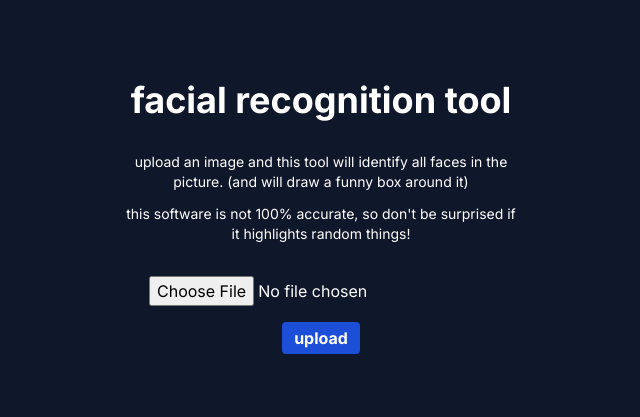
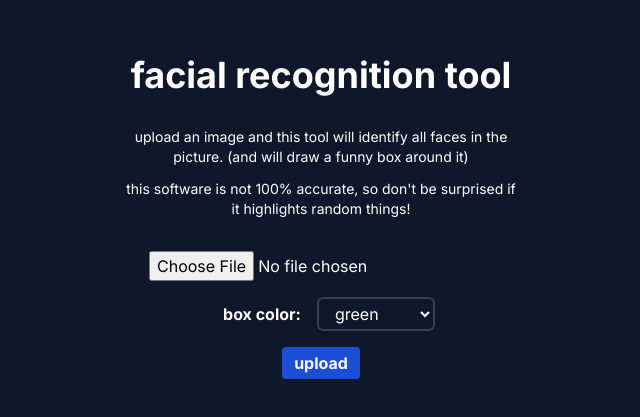
Before and after one commit to must108/simple-face-recognition, a Next.js app in the folder client/: page / in a window 1280 px wide. Shown: the part 183-600 px from the top of the page, without its empty margins (319-959 px from the left). Built offline with nearby package versions, Linux system fonts and the light colour scheme.

Commit message:
finished color selector

```diff
--- a/client/src/app/page.tsx
+++ b/client/src/app/page.tsx
@@ -7,6 +7,7 @@ export default function Home() {
   const [file, setFile] = useState(null);
   const [imageUrl, setImageUrl] = useState('');
   const [possibleError, setPossibleError] = useState('');
+  const [color, setColor] = useState("green");
 
   useEffect(() => {
     setTimeout(() => {
@@ -18,6 +19,10 @@ export default function Home() {
     setFile(e.target.files[0]);
   };
 
+  const handleColorChange = (e: any) => {
+    setColor(e.target.value);
+  }
+
   const handleSubmit = async (e: any) => {
     e.preventDefault();
     if (!file) {
@@ -27,6 +32,8 @@ export default function Home() {
 
     const formData = new FormData();
     formData.append('file', file!);
+    formData.append('color', color);
+    console.log('formdata: ', formData);
 
     const res = await fetch('http://127.0.0.1:5000/upload', {
       method: 'POST',
@@ -76,6 +83,26 @@ export default function Home() {
           <form onSubmit={handleSubmit} className="flex flex-col items-center
           justify-center text-center space-y-4">
             <input type="file" accept="image/*" onChange={handleFileChange}/>
+            <div>
+              <label htmlFor="colors"
+              className="font-bold p-4">
+                box color:
+              </label>
+              <select name="colors" id="colors" defaultValue={"green"}
+              className="bg-slate-900 border-2 border-gray-700
+              rounded-md px-3 py-1"
+              onChange={handleColorChange}>
+                <option className="font-bold" value="red">red</option>
+                <option className="font-bold" value="green">green</option>
+                <option className="font-bold" value="blue">blue</option>
+                <option className="font-bold" value="black">black</option>
+                <option className="font-bold" value="gray">gray</option>
+                <option className="font-bold" value="pink">pink</option>
+                <option className="font-bold" value="purple">purple</option>
+                <option className="font-bold" value="light_blue">light blue</option>
+                <option className="font-bold" value="orange">orange</option>
+              </select>
+            </div>
               <button type="submit"
               className="bg-blue-700 hover:bg-blue-900
               text-white px-3 py-1 rounded font-bold
```
Also changed, not shown: 2 other files (tests, documents, lock files or other folders).
